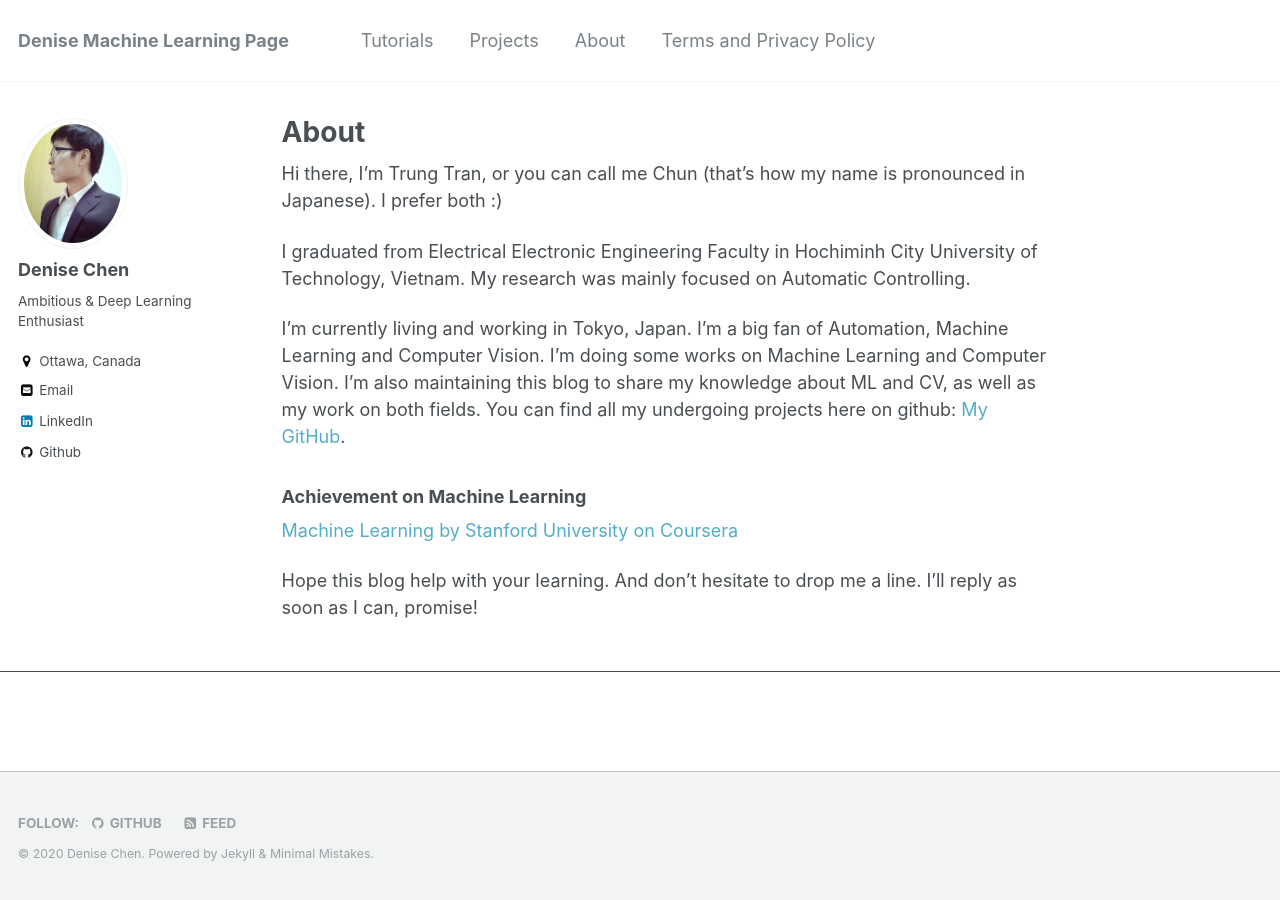
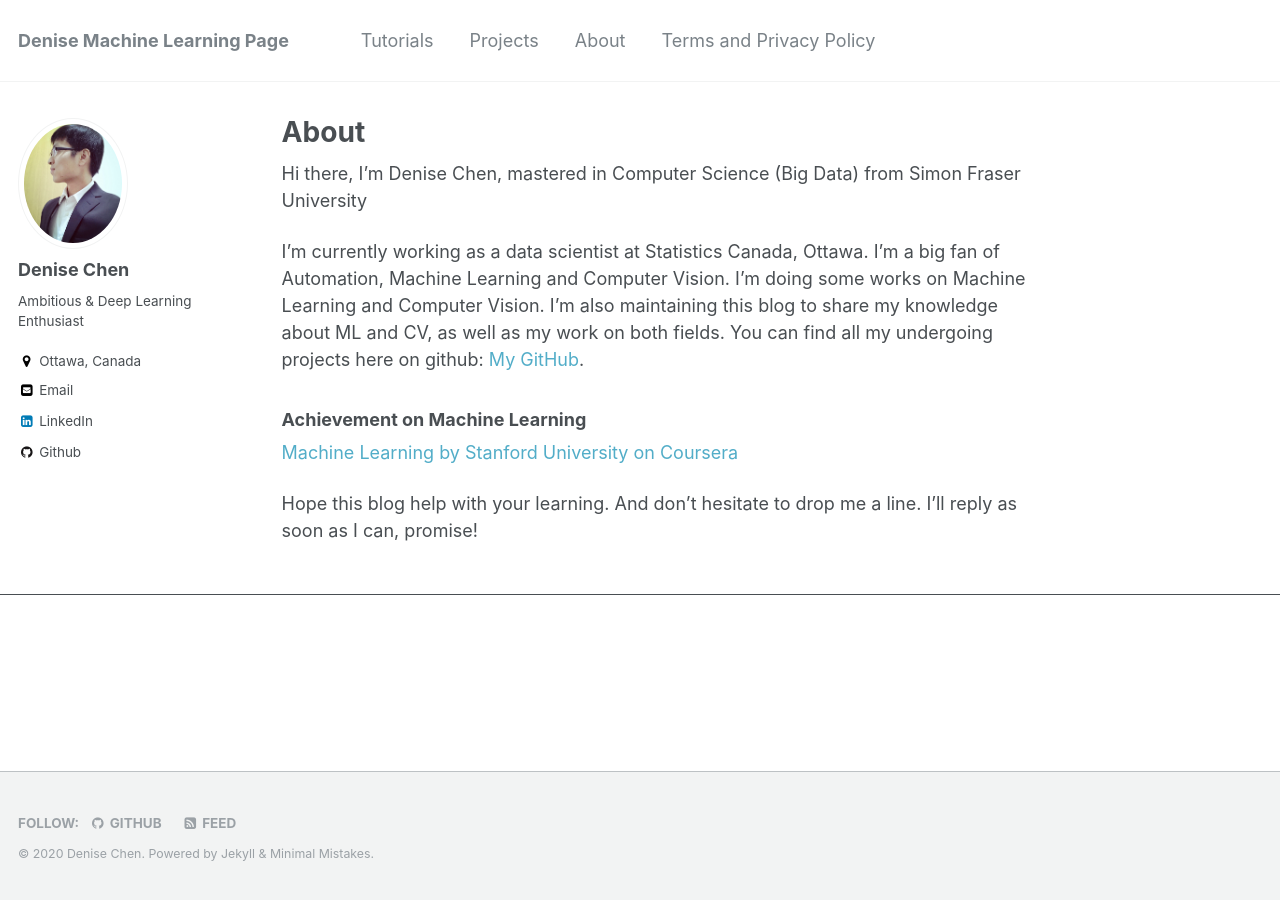
Before and after one commit to denisechendd/denisechenddaa.github.io, a Jekyll site: the page built from _pages/about.md, in a window 1280 px wide. Built offline with Jekyll 4.4.1, drawn with Linux system fonts in a browser that asks for light colours.

Commit message:
updated version

```diff
--- a/_pages/about.md
+++ b/_pages/about.md
@@ -4,11 +4,9 @@ title: "About"
 excerpt: "All about me."
 ---
 
-Hi there, I'm Trung Tran, or you can call me Chun (that's how my name is pronounced in Japanese). I prefer both :)
+Hi there, I'm Denise Chen, mastered in Computer Science (Big Data) from Simon Fraser University
 
-I graduated from Electrical Electronic Engineering Faculty in Hochiminh City University of Technology, Vietnam. My research was mainly focused on Automatic Controlling.
-
-I'm currently living and working in Tokyo, Japan. I'm a big fan of Automation, Machine Learning and Computer Vision. I'm doing some works on Machine Learning and Computer Vision. I'm also maintaining this blog to share my knowledge about ML and CV, as well as my work on both fields. You can find all my undergoing projects here on github: [My GitHub](https://github.com/ChunML).
+I'm currently working as a data scientist at Statistics Canada, Ottawa. I'm a big fan of Automation, Machine Learning and Computer Vision. I'm doing some works on Machine Learning and Computer Vision. I'm also maintaining this blog to share my knowledge about ML and CV, as well as my work on both fields. You can find all my undergoing projects here on github: [My GitHub](https://github.com/denisechendd/Project).
 
 ### Achievement on Machine Learning
 [Machine Learning by Stanford University on Coursera](https://www.coursera.org/account/accomplishments/certificate/RJ9VZPFBQXTD)
```
